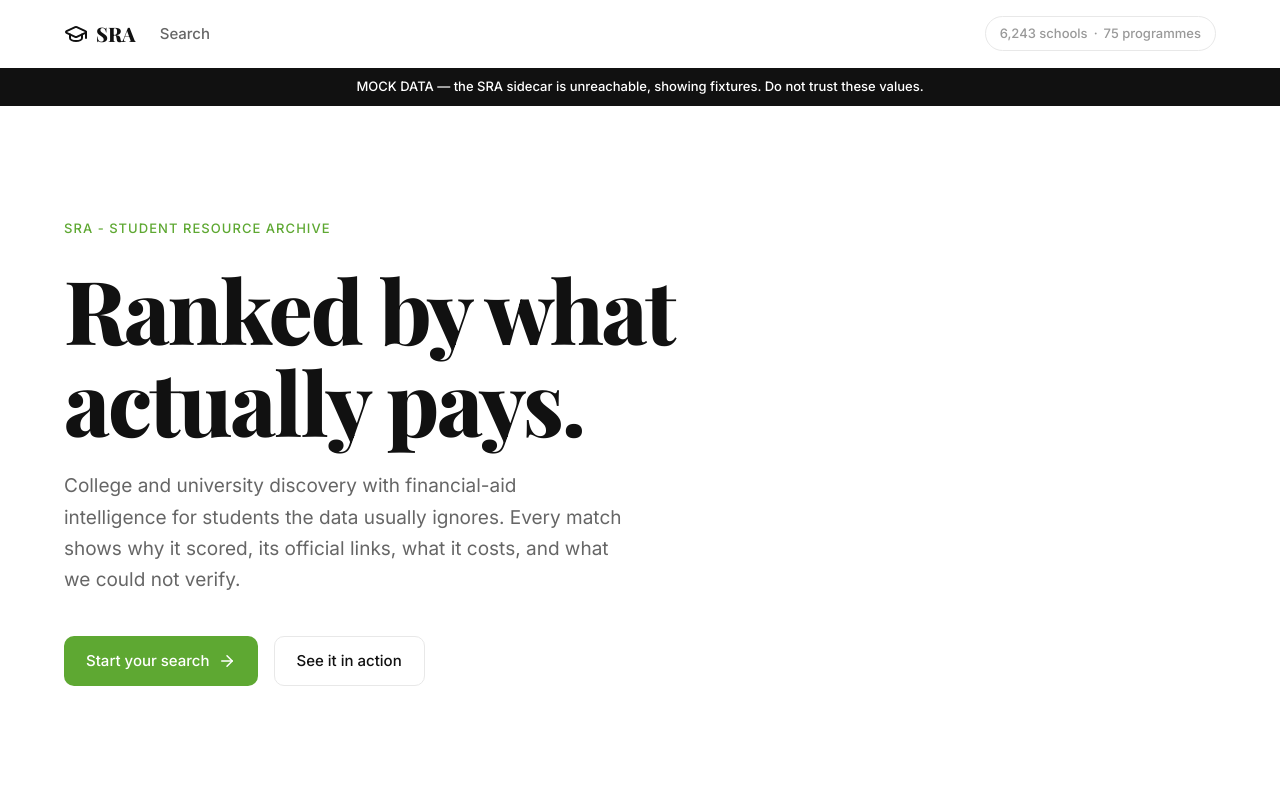
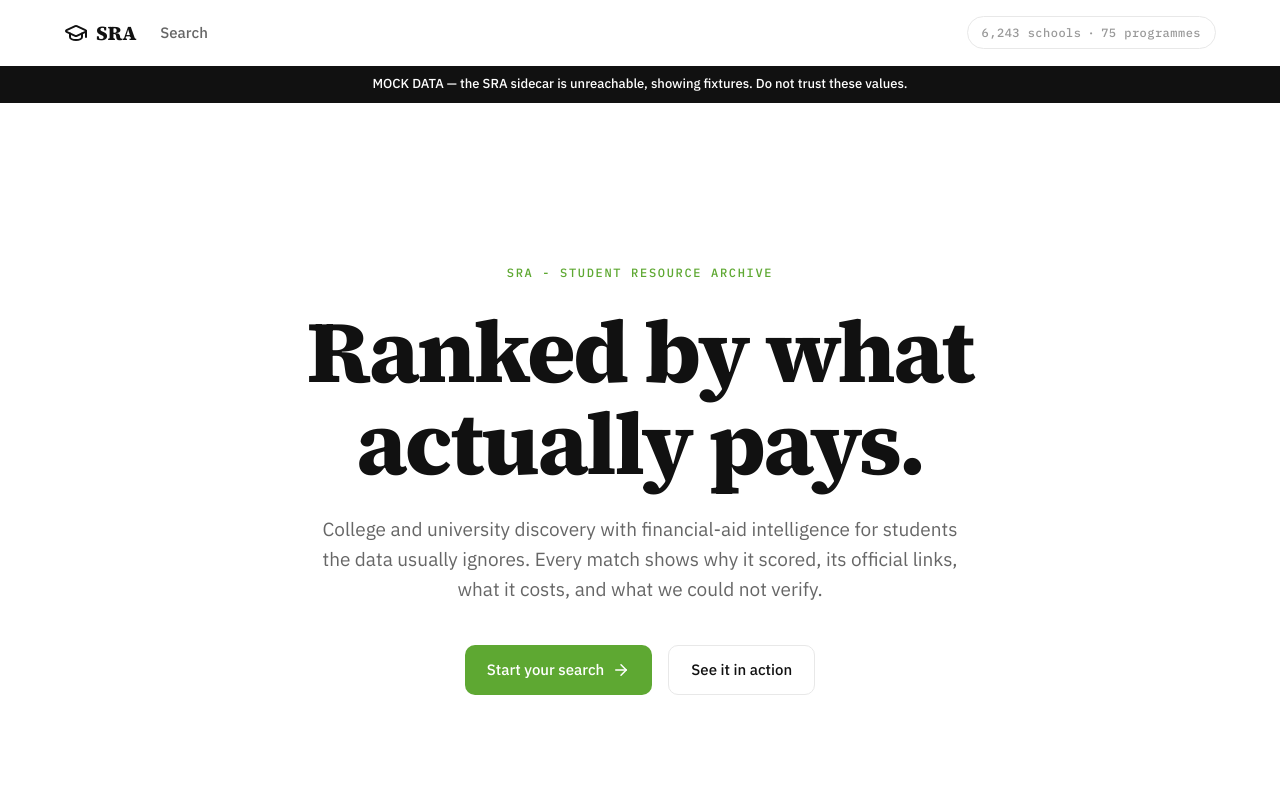
Before and after one commit to wraithen0/SRA, a React (Vite) app: page / in a window 1280 px wide. Shown: the top 800 px of the page. Built offline with nearby package versions, Linux system fonts and the light colour scheme; no server answers.

Commit message:
fix: fixed the landing page hero section

```diff
--- a/index.html
+++ b/index.html
@@ -8,7 +8,7 @@
     <link rel="preconnect" href="https://fonts.googleapis.com" />
     <link rel="preconnect" href="https://fonts.gstatic.com" crossorigin />
     <link
-      href="https://fonts.googleapis.com/css2?family=Playfair+Display:wght@700;800&family=Inter:wght@400;500;600&display=swap"
+      href="https://fonts.googleapis.com/css2?family=IBM+Plex+Mono:wght@400;500&family=IBM+Plex+Sans:wght@400;500;600&family=Source+Serif+4:opsz,wght@8..60,400..800&display=swap"
       rel="stylesheet"
     />
     <title>SRA — School Record Archive</title>
--- a/src/styles/base.css
+++ b/src/styles/base.css
@@ -10,13 +10,17 @@ body {
   color: var(--text-primary);
   font-family: var(--font-body);
   font-size: 16px;
-  line-height: 1.65;
+  line-height: 1.6;
+  font-optical-sizing: auto;
+  -webkit-font-smoothing: antialiased;
 }
 
 h1,
 h2 {
   font-family: var(--font-display);
   margin: 0;
+  font-optical-sizing: auto;
+  text-wrap: balance;
 }
 
 h3 {
@@ -74,9 +78,10 @@ button {
 
 .eyebrow {
   margin: 0;
-  font-size: 13px;
+  font-family: var(--font-mono);
+  font-size: 12px;
   font-weight: 500;
-  letter-spacing: 0.08em;
+  letter-spacing: 0.14em;
   text-transform: uppercase;
   color: var(--accent);
 }
@@ -92,6 +97,7 @@ button {
   margin: 0;
   color: var(--text-secondary);
   max-width: 560px;
+  text-wrap: pretty;
 }
 
 .muted {
--- a/src/styles/components.css
+++ b/src/styles/components.css
@@ -28,6 +28,7 @@
   font-family: var(--font-display);
   font-weight: 800;
   font-size: 20px;
+  letter-spacing: -0.01em;
   color: var(--text-primary);
   text-decoration: none;
 }
@@ -49,8 +50,10 @@
 }
 
 .status-badge {
-  font-size: 13px;
+  font-family: var(--font-mono);
+  font-size: 12px;
   font-weight: 500;
+  letter-spacing: 0.04em;
   color: var(--text-muted);
   border: 1px solid var(--border);
   border-radius: var(--radius-pill);
@@ -70,8 +73,10 @@
   color: var(--accent-hover);
   border-radius: var(--radius-pill);
   padding: 6px 14px;
-  font-size: 13px;
+  font-family: var(--font-mono);
+  font-size: 12px;
   font-weight: 500;
+  letter-spacing: 0.04em;
 }
 
 .mock-banner {
@@ -175,8 +180,9 @@
 }
 
 .section__title {
+  font-family: var(--font-display);
   font-size: clamp(24px, 2.6vw, 36px);
-  font-weight: 700;
+  font-weight: 800;
   line-height: 1.15;
   text-align: left;
 }
@@ -228,7 +234,9 @@
 
 .result-card__meta {
   margin: 4px 0 0;
-  font-size: 13px;
+  font-family: var(--font-mono);
+  font-size: 12px;
+  letter-spacing: 0.02em;
   color: var(--text-muted);
 }
 
@@ -237,6 +245,8 @@
   font-family: var(--font-display);
   font-size: 28px;
   font-weight: 800;
+  line-height: 1;
+  font-variant-numeric: tabular-nums;
   white-space: nowrap;
 }
 
@@ -318,6 +328,7 @@
   font-size: clamp(48px, 6vw, 72px);
   font-weight: 800;
   line-height: 1;
+  font-variant-numeric: tabular-nums;
 }
 
 .score-panel__subtitle {
@@ -336,6 +347,7 @@
   font-weight: 800;
   line-height: 1.05;
   letter-spacing: -0.02em;
+  text-wrap: balance;
 }
 
 .school-header__meta {
@@ -360,6 +372,7 @@
   margin: 4px 0 0;
   font-size: 18px;
   font-weight: 600;
+  font-variant-numeric: tabular-nums;
 }
 
 .link-grid {
@@ -579,6 +592,11 @@
   color: var(--text-muted);
 }
 
+.deadline__date,
+.deadline__days {
+  font-variant-numeric: tabular-nums;
+}
+
 .program-list {
   list-style: none;
   margin: 0;
@@ -673,9 +691,10 @@
 
 .site-footer__heading {
   margin: 0 0 var(--s1);
-  font-size: 12px;
-  font-weight: 600;
-  letter-spacing: 0.08em;
+  font-family: var(--font-mono);
+  font-size: 11px;
+  font-weight: 500;
+  letter-spacing: 0.14em;
   text-transform: uppercase;
   color: var(--text-muted);
 }
@@ -750,9 +769,14 @@
 .hero {
   display: flex;
   flex-direction: column;
+  align-items: center;
+  justify-content: center;
+  text-align: center;
   gap: var(--s3);
   padding: var(--s6) 0;
   max-width: var(--max-w);
+  min-height: calc(100vh - 9rem);
+  min-height: calc(100dvh - 9rem);
 }
 
 .hero__title {
@@ -760,18 +784,21 @@
   font-weight: 800;
   line-height: 1.04;
   letter-spacing: -0.025em;
-  max-width: 14ch;
+  max-width: 16ch;
+  text-wrap: balance;
 }
 
 .hero__sub {
   margin: 0;
   color: var(--text-secondary);
   font-size: 19px;
-  max-width: 560px;
+  max-width: 640px;
+  text-wrap: pretty;
 }
 
 .hero__ctas {
   display: flex;
+  justify-content: center;
   gap: var(--s2);
   flex-wrap: wrap;
   margin-top: var(--s2);
@@ -902,7 +929,9 @@
 
 .results-meta {
   margin: 0;
-  font-size: 13px;
+  font-family: var(--font-mono);
+  font-size: 12px;
+  letter-spacing: 0.02em;
   color: var(--text-muted);
 }
 
--- a/src/styles/tokens.css
+++ b/src/styles/tokens.css
@@ -29,8 +29,9 @@
   --s8: 96px;
   --s9: 128px;
 
-  --font-display: "Playfair Display", Georgia, serif;
-  --font-body: "Inter", system-ui, sans-serif;
+  --font-display: "Source Serif 4", Georgia, serif;
+  --font-body: "IBM Plex Sans", system-ui, -apple-system, "Segoe UI", sans-serif;
+  --font-mono: "IBM Plex Mono", ui-monospace, SFMono-Regular, Menlo, Consolas, monospace;
 
   --radius-sm: 6px;
   --radius-md: 10px;
```
